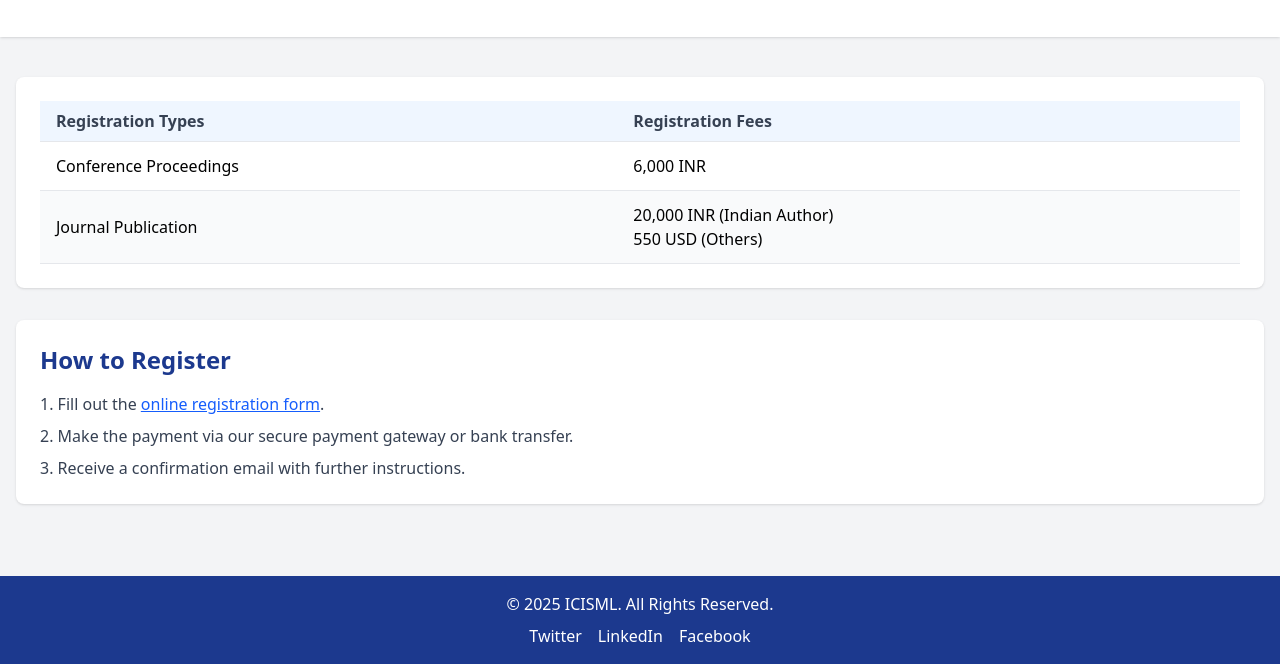
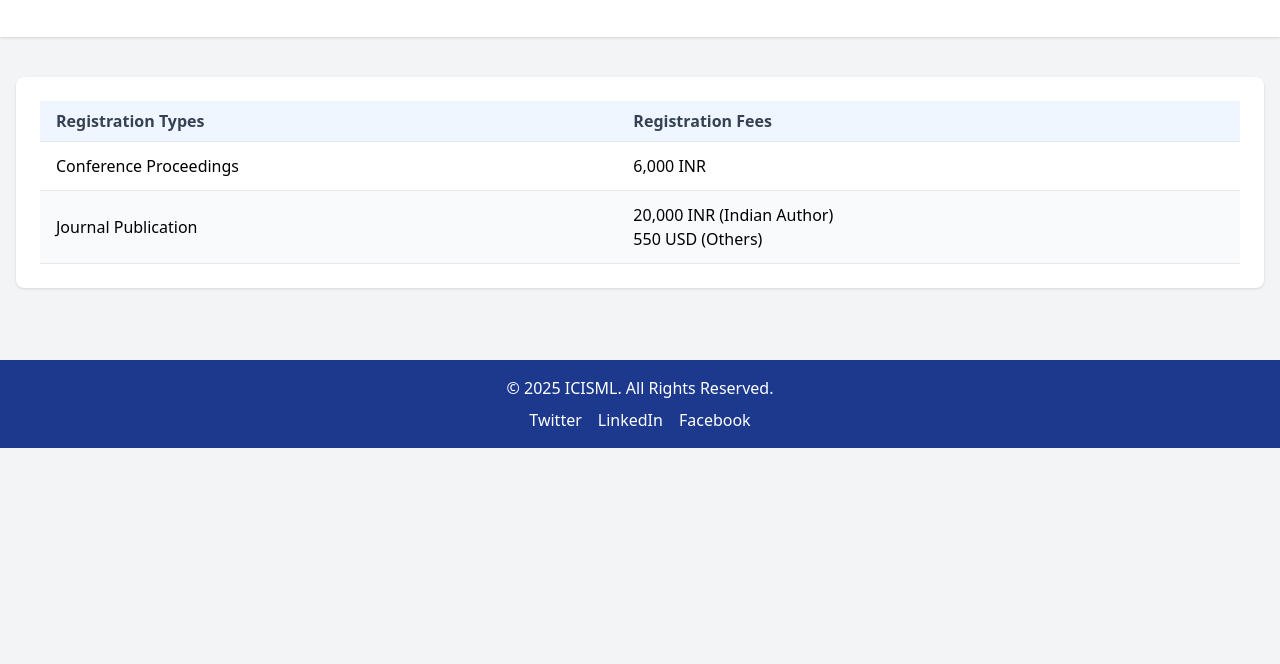
Before and after one commit to bluntlycoded/icisml, a plain HTML site: page registration.html in a window 1280 px wide. Shown: the part 231-895 px from the top of the page. After the commit the page ends 800 px from the top, so only its background shows below. Drawn offline with nearby package versions, Linux system fonts and the light colour scheme.

```diff
--- a/registration.html
+++ b/registration.html
@@ -97,14 +97,7 @@
       </div>
 
       <!-- Optional: Registration Instructions -->
-      <div class="mt-8 bg-white p-6 rounded-lg shadow">
-        <h2 class="text-2xl font-bold text-blue-900 mb-4">How to Register</h2>
-        <ol class="list-decimal list-inside text-gray-700 space-y-2">
-          <li>Fill out the <a href="#" class="text-blue-600 underline hover:text-blue-800">online registration form</a>.</li>
-          <li>Make the payment via our secure payment gateway or bank transfer.</li>
-          <li>Receive a confirmation email with further instructions.</li>
-        </ol>
-      </div>
+
     </div>
   </main>
 
```
Also changed, not shown: authors.html (+1 -1 lines), index.html (+2 -2 lines), 1 other file.
